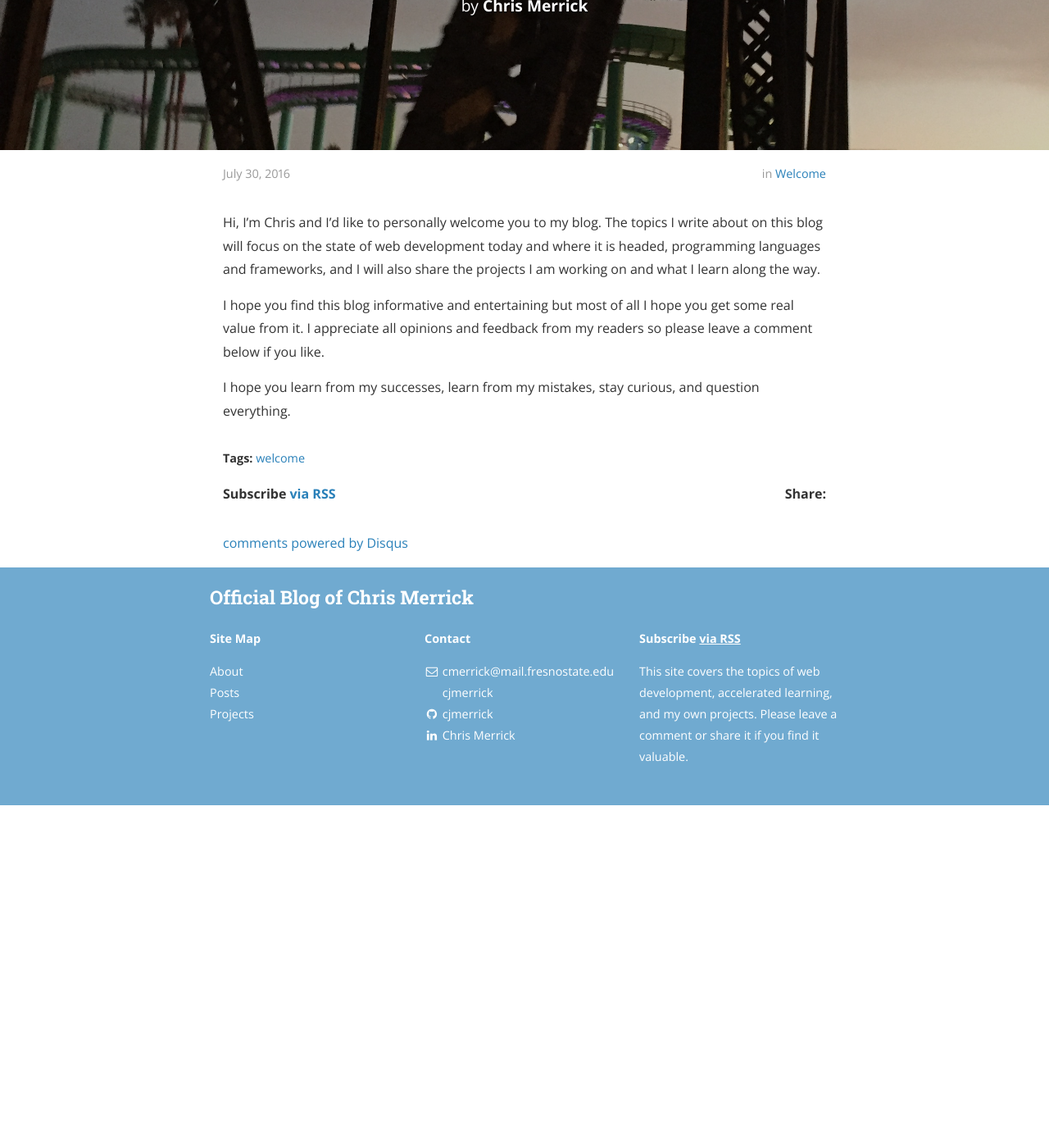
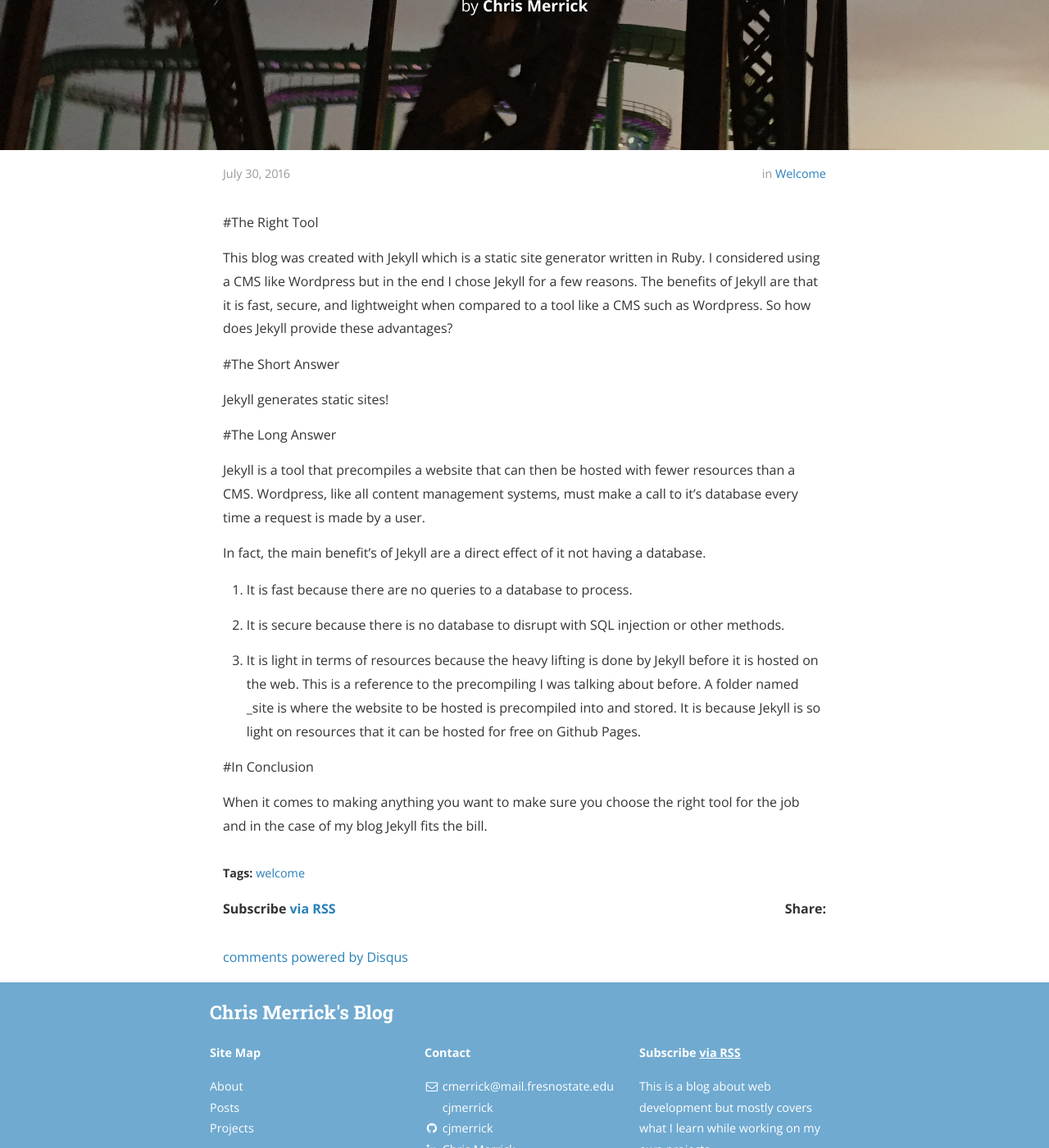
Before and after one commit to cjmerrick/old-blog, a Jekyll site: the page built from _posts/2016-07-30-welcome-to-my-blog.markdown, in a window 1280 px wide and 1400 px high, scrolled down 320 px. Shown: the whole window at 82% size. Built offline with Jekyll 4.4.1, drawn with Linux system fonts in a browser that asks for light colours; nearby versions of some CDN libraries; comment, search, counter and statistics services are not loaded; a style sheet for code colours, icons or effects is not loaded; before the commit the page ends 1302 px from its top, so only the background shows below that; some of the changed text lies outside the part shown.

Commit message:
changed some content

```diff
--- a/_config.yml
+++ b/_config.yml
@@ -7,12 +7,12 @@ exclude:
   - "/vendor/"
 
 # Site settings
-title: Official Blog of Chris Merrick
-subtitle: A Web Development Blog
+title: Chris Merrick's Blog
+subtitle: Web Dev Blog
 email: cmerrick@mail.fresnostate.edu
 name: Chris Merrick
 description: >
-  This site covers the topics of web development, accelerated learning, and my own projects. Please leave a comment or share it if you find it valuable.
+  This is a blog about web development but mostly covers what I learn while working on my own projects.
 # Base URL of site (i.e. /blog). It should always start with a slash,
 # and never end with a slash. Set it to a blank value if hosting at the
 # root of your server.
--- a/_posts/2016-07-30-welcome-to-my-blog.markdown
+++ b/_posts/2016-07-30-welcome-to-my-blog.markdown
@@ -1,6 +1,6 @@
 ---
 layout: post
-title:  "Welcome to my Blog"
+title:  "Benefits of Jekyll"
 date:   2016-07-30 08:43:59
 author: Chris Merrick
 categories: Welcome
@@ -8,8 +8,26 @@ tags: welcome
 cover:  "/assets/railroad.png"
 ---
 
-Hi, I'm Chris and I'd like to personally welcome you to my blog. The topics I write about on this blog will focus on the state of web development today and where it is headed, programming languages and frameworks,  and I will also share the projects I am working on and what I learn along the way.
+#The Right Tool
 
-I hope you find this blog informative and entertaining but most of all I hope you get some real value from it. I appreciate all opinions and feedback from my readers so please leave a comment below if you like.
+This blog was created with Jekyll which is a static site generator written in Ruby. I considered using a CMS like Wordpress but in the end I chose Jekyll for a few reasons. The benefits of Jekyll are that it is fast, secure, and lightweight when compared to a tool like a CMS such as Wordpress. So how does Jekyll provide these advantages?
 
-I hope you learn from my successes, learn from my mistakes, stay curious, and question everything.
+#The Short Answer
+
+Jekyll generates static sites!
+
+#The Long Answer
+
+Jekyll is a tool that precompiles a website that can then be hosted with fewer resources than a CMS. Wordpress, like all content management systems, must make a call to it's database every time a request is made by a user.
+
+In fact, the main benefit's of Jekyll are a direct effect of it not having a database.
+
+1. It is fast because there are no queries to a database to process.
+
+2. It is secure because there is no database to disrupt with SQL injection or other methods.
+
+3. It is light in terms of resources because the heavy lifting is done by Jekyll before it is hosted on the web. This is a reference to the precompiling I was talking about before. A folder named _site is where the website to be hosted is precompiled into and stored. It is because Jekyll is so light on resources that it can be hosted for free on Github Pages.
+
+#In Conclusion
+
+When it comes to making anything you want to make sure you choose the right tool for the job and in the case of my blog Jekyll fits the bill.
```
Also changed, not shown: about.md (+5 -2 lines).
